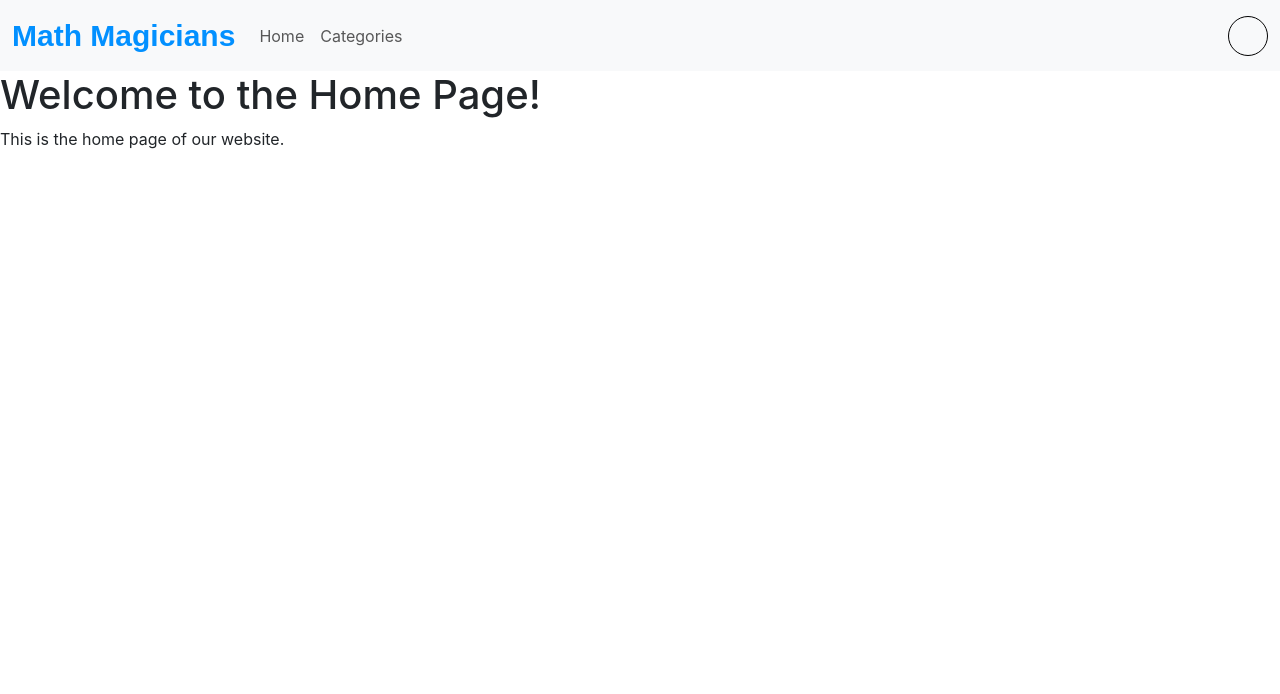
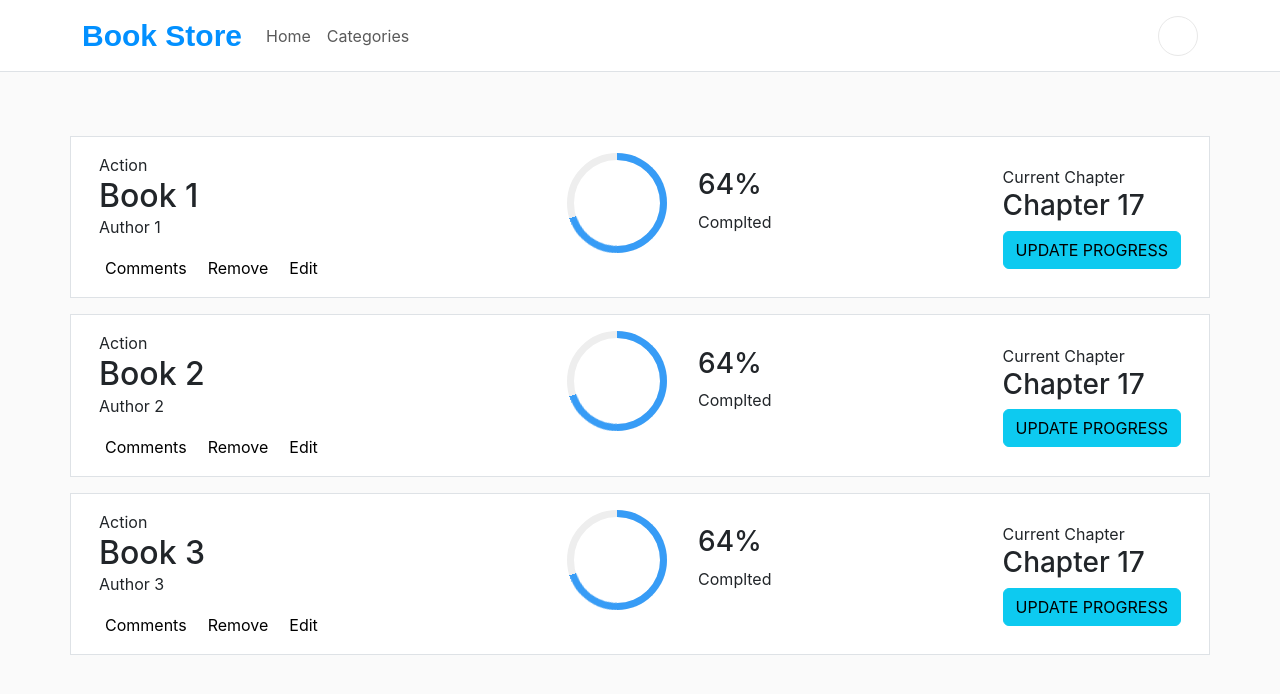
Before and after one commit to kamranasif506/book-store, a React (Create React App) app: page / in a window 1280 px wide. Shown: the top 694 px of the page. Built offline with nearby package versions, Linux system fonts and the light colour scheme; some icons are missing.

Commit message:
add booklist, bookitems, books, navbar components to show the structure of the project

```diff
--- a/package.json
+++ b/package.json
@@ -8,11 +8,13 @@
     "@testing-library/user-event": "^13.5.0",
     "bootstrap": "^5.3.0",
     "classnames": "^2.3.2",
+    "prop-types": "^15.8.1",
     "react": "^18.2.0",
     "react-dom": "^18.2.0",
     "react-icons": "^4.10.1",
     "react-router-dom": "^6.14.1",
     "react-scripts": "5.0.1",
+    "sass": "^1.63.6",
     "web-vitals": "^2.1.4"
   },
   "scripts": {
--- /dev/null
+++ b/src/components/BookItem.js
@@ -0,0 +1,59 @@
+import React from 'react';
+import '../styles/Progress.scss';
+import PropTypes from 'prop-types';
+
+const BookItem = ({
+  key, title, author, onDelete,
+}) => {
+  const handleDelete = () => {
+    onDelete();
+  };
+
+  return (
+    <div className="row p-3 mt-3 border bg-white" id={key}>
+      <div className="col-5" style={{ margin: 'auto auto' }}>
+        <p className="m-0">Action</p>
+        <h2 className="m-0">{title}</h2>
+        <p>{author}</p>
+        <ul className="list-inline m-0">
+          <button type="button" className="list-inline-item border-0 pr-3 bg-white" style={{ borderRight: '1px solid black !important', paddingRight: '7px' }}>Comments</button>
+          <button type="button" className="list-inline-item border-0 pr-3 bg-white" onClick={handleDelete} style={{ borderRight: '1px solid black !important', paddingRight: '7px' }}>Remove</button>
+          <button type="button" className="list-inline-item border-0 pr-3 bg-white">Edit</button>
+        </ul>
+      </div>
+      <div className="col-3">
+        <div className="row">
+          <div className="col-6 d-flex justify-content-end">
+            <div className="progress" data-percentage="70">
+              <span className="progress-left">
+                <span className="progress-bar" />
+              </span>
+              <span className="progress-right">
+                <span className="progress-bar" />
+              </span>
+              <div className="progress-value"> </div>
+            </div>
+          </div>
+          <div className="col-6" style={{ margin: 'auto auto' }}>
+            <h3>64%</h3>
+            <p>Complted</p>
+          </div>
+        </div>
+      </div>
+      <div className="col-4 d-grid justify-content-end" style={{ margin: 'auto auto' }}>
+        <p className="m-0">Current Chapter</p>
+        <h3>Chapter 17</h3>
+        <button type="button" className="btn btn-info">UPDATE PROGRESS</button>
+      </div>
+    </div>
+  );
+};
+
+BookItem.propTypes = {
+  key: PropTypes.string.isRequired,
+  title: PropTypes.string.isRequired,
+  author: PropTypes.string.isRequired,
+  onDelete: PropTypes.func.isRequired,
+};
+
+export default BookItem;
--- /dev/null
+++ b/src/components/BookList.js
@@ -0,0 +1,31 @@
+import React from 'react';
+import PropTypes from 'prop-types';
+import BookItem from './BookItem';
+
+const BookList = ({ books, onDelete }) => (
+  <div className="row">
+    <div className="col-12">
+      {books.map((book) => (
+        <BookItem
+          key={book.id}
+          title={book.title}
+          author={book.author}
+          onDelete={() => onDelete(book.id)}
+        />
+      ))}
+    </div>
+  </div>
+);
+
+BookList.propTypes = {
+  books: PropTypes.arrayOf(
+    PropTypes.shape({
+      id: PropTypes.number.isRequired,
+      title: PropTypes.string.isRequired,
+      author: PropTypes.string.isRequired,
+    }),
+  ).isRequired,
+  onDelete: PropTypes.func.isRequired,
+};
+
+export default BookList;
--- a/src/components/Books.js
+++ b/src/components/Books.js
@@ -1,10 +1,22 @@
-import React from 'react';
+import React, { useState } from 'react';
+import BookList from './BookList';
 
-const Books = () => (
-  <div>
-    <h1>Welcome to the Home Page!</h1>
-    <p>This is the home page of our website.</p>
-  </div>
-);
+const Books = () => {
+  const [books, setBooks] = useState([
+    { id: 1, title: 'Book 1', author: 'Author 1' },
+    { id: 2, title: 'Book 2', author: 'Author 2' },
+    { id: 3, title: 'Book 3', author: 'Author 3' },
+  ]);
+
+  const handleDeleteBook = (id) => {
+    setBooks((prevBooks) => prevBooks.filter((book) => book.id !== id));
+  };
+
+  return (
+    <div className="container  mt-5">
+      <BookList books={books} onDelete={handleDeleteBook} />
+    </div>
+  );
+};
 
 export default Books;
--- a/src/components/Categories.js
+++ b/src/components/Categories.js
@@ -2,7 +2,7 @@ import React from 'react';
 
 const Categories = () => (
   <div>
-    <h1>Welcome to the Home Page!</h1>
+    <h1>Welcome to the Categories Page!</h1>
     <p>This is the home page of our website.</p>
   </div>
 );
--- a/src/components/Navbar.js
+++ b/src/components/Navbar.js
@@ -4,20 +4,11 @@ import { FaUser } from 'react-icons/fa6';
 import classNames from 'classnames';
 import styles from '../styles/Navbar.module.css';
 
-const Navbar = () => {
-  const iconListItemStyle = {
-    border: '1px solid black',
-    borderRadius: '50%',
-    width: '40px',
-    height: '40px',
-    display: 'flex',
-  };
-
-  return (
-    <nav className="navbar navbar-expand-lg navbar-light bg-light">
-      <div className="container-fluid">
+const Navbar = () => (
+  <nav className="navbar navbar-expand-lg navbar-light bg-white border-bottom">
+    <div className="container">
       <Link className={classNames('navbar-brand', styles.logoName)} to="/">
-          Math Magicians
+        Book Store
       </Link>
 
       <button
@@ -51,7 +42,7 @@ const Navbar = () => {
       </div>
       <div className="collapse navbar-collapse justify-content-end" id="navbarNav">
         <ul className="navbar-nav">
-            <li className="nav-item border-right" style={iconListItemStyle}>
+          <li className={classNames('nav-item border-right', styles.iconListItem)}>
             <FaUser className={styles.circleIcon} />
           </li>
         </ul>
@@ -59,6 +50,5 @@ const Navbar = () => {
     </div>
   </nav>
 );
-};
 
 export default Navbar;
--- a/src/index.css
+++ b/src/index.css
@@ -14,6 +14,7 @@ body {
     sans-serif;
   -webkit-font-smoothing: antialiased;
   -moz-osx-font-smoothing: grayscale;
+  background-color: #fafafa;
 }
 
 code {
--- a/src/styles/Navbar.module.css
+++ b/src/styles/Navbar.module.css
@@ -6,7 +6,7 @@
 }
 
 .iconListItem {
-  border: 1px solid black;
+  border: 1px solid #e8e8e8 !important;
   border-radius: 50%;
   width: 40px;
   height: 40px;
--- /dev/null
+++ b/src/styles/Progress.scss
@@ -0,0 +1,153 @@
+
+//styling
+$borderWidth: 7px;
+$animationTime: 1.5s;
+$border-color-default: #eee;
+$border-color-fill: #379cf6;
+$size: 100px;
+
+//Create how many steps
+$howManySteps: 30; //this needs to be even.
+//for fun try using 20 and changine in the HTML the data-percentage to 15 or 85
+
+.progress {
+  width: $size;
+  height: $size;
+  line-height: $size;
+  background: none;
+  margin: 0 auto;
+  box-shadow: none;
+  position: relative;
+
+  &::after {
+    content: "";
+    width: 100%;
+    height: 100%;
+    border-radius: 50%;
+    border: $borderWidth solid $border-color-default;
+    position: absolute;
+    top: 0;
+    left: 0;
+  }
+
+  > span {
+    width: 50%;
+    height: 100%;
+    overflow: hidden;
+    position: absolute;
+    top: 0;
+    z-index: 1;
+  }
+
+  .progress-left {
+    left: 0;
+  }
+
+  .progress-bar {
+    width: 100%;
+    height: 100%;
+    background: none;
+    border-width: $borderWidth;
+    border-style: solid;
+    position: absolute;
+    top: 0;
+    border-color: $border-color-fill;
+  }
+
+  .progress-left .progress-bar {
+    left: 100%;
+    border-top-right-radius: ($size/2);
+    border-bottom-right-radius: ($size/2);
+    border-left: 0;
+    -webkit-transform-origin: center left;
+    transform-origin: center left;
+    //animation: loading-2 1.5s linear forwards 1.8s;
+  }
+
+  .progress-right {
+    right: 0;
+
+    .progress-bar {
+      left: -100%;
+      border-top-left-radius: ($size/2);
+      border-bottom-left-radius: ($size/2);
+      border-right: 0;
+      -webkit-transform-origin: center right;
+      transform-origin: center right;
+      //animation: loading-1 1.8s linear forwards;
+    }
+  }
+
+  .progress-value {
+    display: flex;
+    border-radius: 50%;
+    font-size: 36px;
+    text-align: center;
+    line-height: 20px;
+    align-items: center;
+    justify-content: center;
+    height: 100%;
+    //font-family: $work-sans;
+    font-weight: 300;
+
+    div {
+      margin-top: 10px;
+    }
+
+    span {
+      font-size: 12px;
+      text-transform: uppercase;
+    }
+  }
+}
+
+/* This for loop creates the 	necessary css animation names
+Due to the split circle of progress-left and progress right, we must use the animations on each side.
+*/
+@for $i from 1 through $howManySteps {
+  $stepName: ($i*(100 / $howManySteps));
+
+  //animation only the left side if below 50%
+  @if $i <= ($howManySteps/2) {
+    .progress[data-percentage="#{$stepName}"] {
+      .progress-right .progress-bar {
+        animation: loading-#{$i} $animationTime linear forwards;
+      }
+      .progress-left .progress-bar { animation: 0; }
+    }
+  }
+  //animation only the right side if above 50%
+  @if $i > ($howManySteps/2) {
+    .progress[data-percentage="#{$stepName}"] {
+      .progress-right .progress-bar {
+        animation: loading-#{($howManySteps/2)} $animationTime linear forwards; //set the animation to longest animation
+      }
+
+      .progress-left .progress-bar {
+        animation: loading-#{$i - ($howManySteps/2)} $animationTime linear forwards $animationTime;
+      }
+    }
+  }
+}
+
+//animation
+@for $i from 1 through ($howManySteps/2) {
+  $degrees: (180/($howManySteps/2));
+  $degrees: ($degrees*$i);
+
+  @keyframes loading-#{$i} {
+    0% {
+      -webkit-transform: rotate(0deg);
+      transform: rotate(0deg);
+    }
+
+    100% {
+      -webkit-transform: rotate($degrees);
+      transform: rotate(#{$degrees}deg);
+    }
+  }
+}
+//additional styling
+.progress {
+  margin-bottom: 1em;
+}
```
Also changed, not shown: 1 other file (tests, documents, lock files or other folders). Lines whose indentation alone changed are shown as unchanged.
